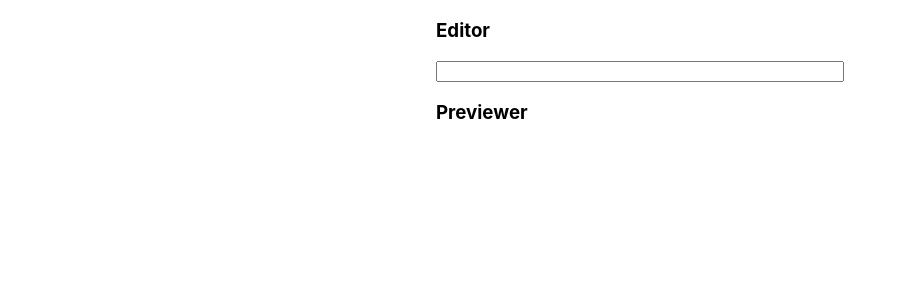
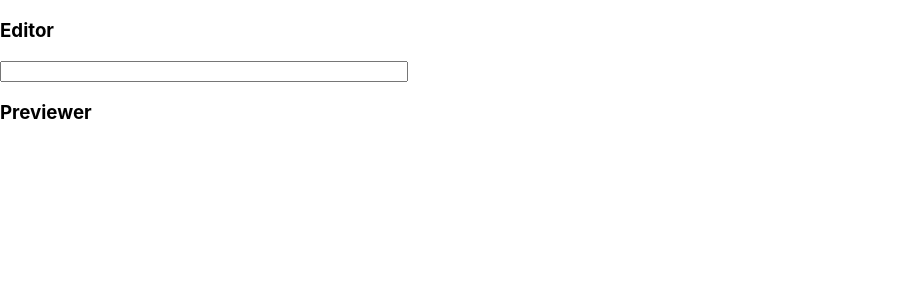
Before and after one commit to kris-perova/markdown-previewer, a React (Create React App) app: page / in a window 1280 px wide. Shown: the top 300 px of the page, without its empty margins (0-907 px from the left). Built offline with nearby package versions, Linux system fonts and the light colour scheme.

Commit message:
expanded body to the full page

```diff
--- a/src/index.css
+++ b/src/index.css
@@ -1,13 +1,15 @@
+html, body {
+  height: 100%;
+  margin: 0;
+  padding: 0;
+}
+
 body {
-  margin: 0;
   font-family: -apple-system, BlinkMacSystemFont, 'Segoe UI', 'Roboto', 'Oxygen',
     'Ubuntu', 'Cantarell', 'Fira Sans', 'Droid Sans', 'Helvetica Neue',
     sans-serif;
   -webkit-font-smoothing: antialiased;
   -moz-osx-font-smoothing: grayscale;
-  display: flex;
-  justify-content: center;
-  align-items: center;
 }
 
 code {
```
